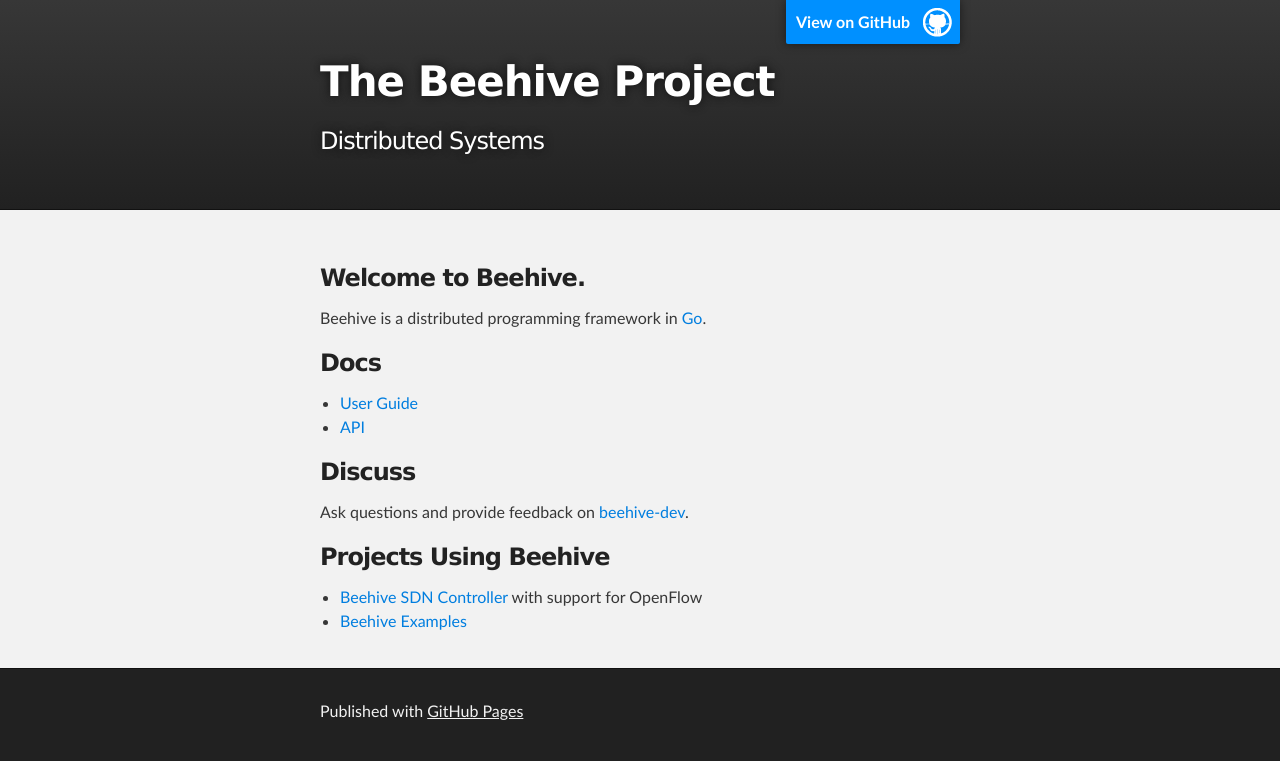
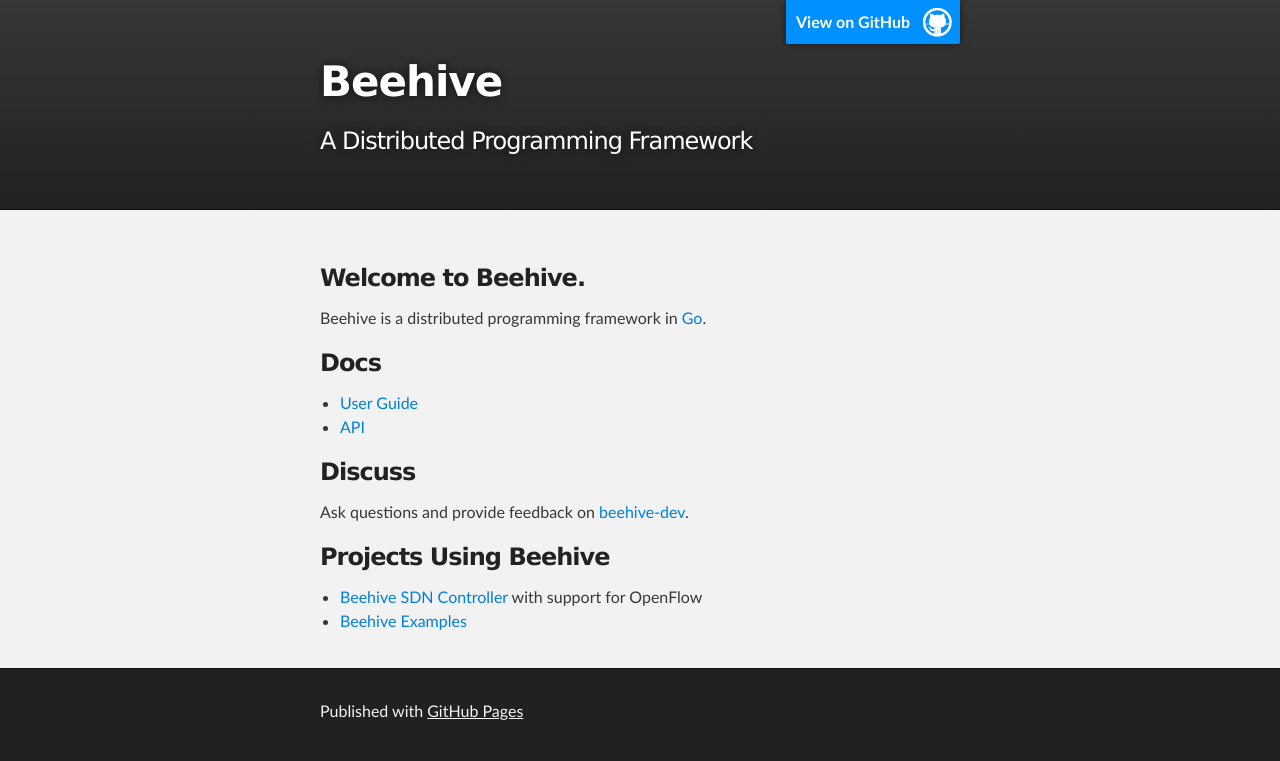
Before and after one commit to kandoo/kandoo.github.io, a plain HTML site: page index.html in a window 1280 px wide. Drawn offline with Linux system fonts and the light colour scheme.

Commit message:
Replace master branch with page content via GitHub

```diff
--- a/index.html
+++ b/index.html
@@ -4,11 +4,11 @@
   <head>
     <meta charset='utf-8'>
     <meta http-equiv="X-UA-Compatible" content="chrome=1">
-    <meta name="description" content="The Beehive Project : Distributed Systems">
+    <meta name="description" content="Beehive : A Distributed Programming Framework">
 
     <link rel="stylesheet" type="text/css" media="screen" href="stylesheets/stylesheet.css">
 
-    <title>The Beehive Project</title>
+    <title>Beehive</title>
   </head>
 
   <body>
@@ -18,8 +18,8 @@
         <header class="inner">
           <a id="forkme_banner" href="https://github.com/kandoo">View on GitHub</a>
 
-          <h1 id="project_title">The Beehive Project</h1>
-          <h2 id="project_tagline">Distributed Systems</h2>
+          <h1 id="project_title">Beehive</h1>
+          <h2 id="project_tagline">A Distributed Programming Framework</h2>
 
         </header>
     </div>
--- a/params.json
+++ b/params.json
@@ -1 +1 @@
-{"name":"The Beehive Project","tagline":"Distributed Systems","body":"### Welcome to Beehive.\r\nBeehive is a distributed programming framework in [Go](http://golang.org/).\r\n\r\n### Docs\r\n* [User Guide](https://github.com/kandoo/beehive/blob/master/Docs/guide.md)\r\n* [API](https://godoc.org/github.com/kandoo/beehive)\r\n\r\n### Discuss\r\nAsk questions and provide feedback on [beehive-dev](https://groups.google.com/forum/#!forum/beehive-dev).\r\n\r\n### Projects Using Beehive\r\n* [Beehive SDN Controller](https://groups.google.com/forum/#!forum/beehive-dev) with support for OpenFlow\r\n* [Beehive Examples](https://github.com/kandoo/beehive/tree/master/examples)","google":"UA-65205825-1","note":"Don't delete this file! It's used internally to help with page regeneration."}
+{"name":"Beehive","tagline":"A Distributed Programming Framework","body":"### Welcome to Beehive.\r\nBeehive is a distributed programming framework in [Go](http://golang.org/).\r\n\r\n### Docs\r\n* [User Guide](https://github.com/kandoo/beehive/blob/master/Docs/guide.md)\r\n* [API](https://godoc.org/github.com/kandoo/beehive)\r\n\r\n### Discuss\r\nAsk questions and provide feedback on [beehive-dev](https://groups.google.com/forum/#!forum/beehive-dev).\r\n\r\n### Projects Using Beehive\r\n* [Beehive SDN Controller](https://groups.google.com/forum/#!forum/beehive-dev) with support for OpenFlow\r\n* [Beehive Examples](https://github.com/kandoo/beehive/tree/master/examples)","google":"UA-65205825-1","note":"Don't delete this file! It's used internally to help with page regeneration."}
```
